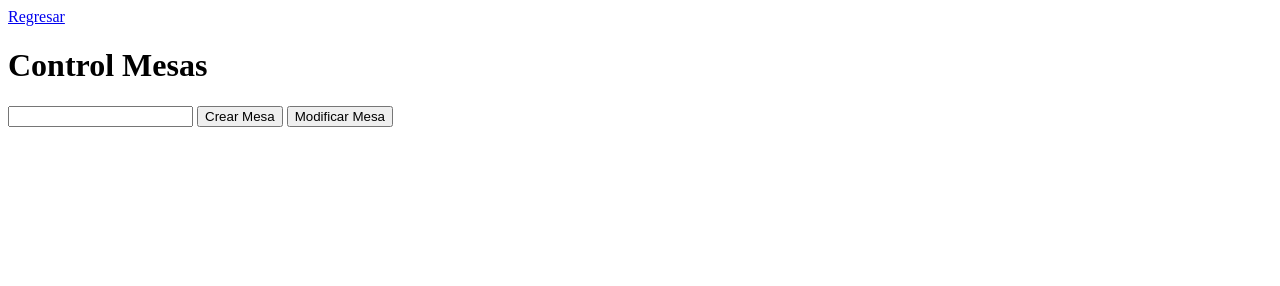
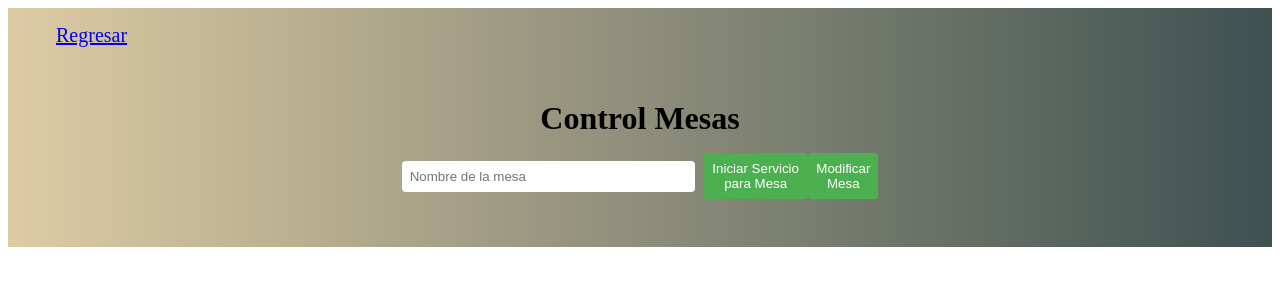
Before and after one commit to jcsanchezg/project2, a plain HTML site: page registerTable.html in a window 1280 px wide. Drawn offline with Linux system fonts and the light colour scheme.

Commit message:
update functions and some css style

```diff
--- a/crudTables.js
+++ b/crudTables.js
@@ -15,6 +15,8 @@ let items= tableList.map((event,index) =>{
             <button onclick='updateTable(${index})'>Ediar Mesa</button>
             </li>`
 });
+//set this variable to get the id when update a table name
+let tableID = '0';
 list.innerHTML = items.join(' ');
 document.body.appendChild(list);
 // this function create a new table on the json list
@@ -28,17 +30,24 @@ function newTable(){
 
 }
 function updateTable(index){
-    let dataTable = JSON.parse(localStorage.getItem('table'))
-    // console.log(updateTable);
-    const currentIndex= dataTable.findIndex((id)=>{
-      return id.index == index;
-    });
-    console.log(index);
+    const dataTable = JSON.parse(localStorage.getItem('table'));
+    console.log('index: ',index);
+    document.getElementById('inputName').value = dataTable[index].name
+    tableID=index;
+
 }
+function updateName(){
+  console.log('processing '+tableID);
+  let inputName=document.getElementById('inputName').value;
+  let savedTable= JSON.parse(localStorage.getItem('table'));
+  savedTable[tableID].name = inputName;
+  localStorage.setItem('table',JSON.stringify(savedTable));
+  document.getElementById('inputName').value = '';
+  fillTable();
+}
+
 function deleteUser(index){
     let user2delete = JSON.parse(localStorage.getItem('table'));
-    // console.log('los usuarios son: '+user2delete);
-    // console.log('los que quedaron son: '+user2delete);
     user2delete.splice(index,1)
     localStorage.setItem('table',JSON.stringify(user2delete));
     fillTable();
--- a/proyectrestaurant.css
+++ b/proyectrestaurant.css
@@ -2,6 +2,7 @@
     display:grid;
     grid-template-columns: repeat(3,1fr);
     grid-auto-rows: minmax(100px, auto);
+    border-radius:16px;
     background-image: linear-gradient(to right, #DECBA4, #3E5151);
 }
 .box {
@@ -21,7 +22,7 @@
     color: #fff;
     margin: 1px 1px 1px 1px;
     padding: 0px;
-    /* background: linear-gradient(180deg, #6fb4fd 0%, #5caafc 100%); */
+    background: linear-gradient(to right, #DECBA4, #3E5151);
 }
 /* navbarsection */
 .menubar {
@@ -103,11 +104,74 @@
 
 }
 .foter {
-    flex-direction: row;
+    /* flex-direction: row; */
     justify-content: flex-end;
-    font-size: 12px;
+    font-size: 20px;
+    background-image: linear-gradient(to right, #DECBA4, #3E5151);
+    padding-left: 3rem;
+    padding-top: 1rem;
+}
+
+.register-table {
+    display: flex;
+    flex-direction: column;
+    align-items: center;
+    padding: 2rem;
     background-image: linear-gradient(to right, #DECBA4, #3E5151);
 }
+
+.register-table h1 {
+    font-size: 2rem;
+    font-weight: bold;
+    margin-bottom: 1rem;
+}
+
+.form {
+    display: flex;
+    flex-direction: row;
+    align-items: center;
+    margin-bottom: 1rem;
+}
+
+.form input[type="text"] {
+    border: none;
+    border-radius: 0.25rem;
+    padding: 0.5rem;
+    margin-right: 0.5rem;
+    width: 100%;
+    max-width: 20rem;
+}
+
+.form button {
+    background-color: #4caf50;
+    border: none;
+    color: white;
+    padding: 0.5rem;
+    border-radius: 0.25rem;
+    cursor: pointer;
+}
+
+.form button:hover {
+    background-color: #3e8e41;
+}
+
+.ulista {
+    list-style: none;
+    padding: 0;
+    margin: 0;
+    width: 100%;
+    max-width: 50rem;
+    align-items: left;
+}
+.lista {
+    margin-bottom: 0.5rem;
+    background-color: #f2f2f2;
+    padding: 0.5rem;
+    border-radius: 0.25rem;
+    font-size: large;
+    }
+
+
 @media screen and (max-width: 640px) {
     .wrapper { background-image: linear-gradient(to right, #8360c3, #2ebf91);}
     .box {
--- a/registerTable.html
+++ b/registerTable.html
@@ -4,19 +4,23 @@
     <meta charset="UTF-8" />
     <meta http-equiv="X-UA-Compatible" content="IE=edge" />
     <meta name="viewport" content="width=device-width, initial-scale=1.0" />
+    <link rel="stylesheet" href="proyectRestaurant.css" />
     <title>Administrar Mesas - Restaurante Parador Caballista</title>
 </head>
 <body>
-    <main class="registerTable">
-        <header class="box top">
-            <a href="/index.html">Regresar</a>
-        </header>
+    <header class="foter">
+        <a href="/index.html">Regresar</a>
+    </header>
+    <main class="register-table">
         <h1>Control Mesas</h1>
-        <input id="inputName" type="text" />
-        <button id="btn1" onclick="newTable()">Crear Mesa</button>
-        <button id="btn2" onclick="modifyUser()">Modificar Mesa</button>
-        <ul id="list"></ul>
+        <div class="form">
+        <input id="inputName" type="text" placeholder="Nombre de la mesa" />
+        <button id="btn-create" onclick="newTable()">Iniciar Servicio para Mesa</button>
+        <button onclick="updateName()">Modificar Mesa</button>
+        </div>
+        <ul id="list" ></ul>
     </main>
+
     <script src="crudTables.js" type="text/javascript"></script>
 </body>
 </html>
```
Also changed, not shown: index.html (+4 -5 lines).
